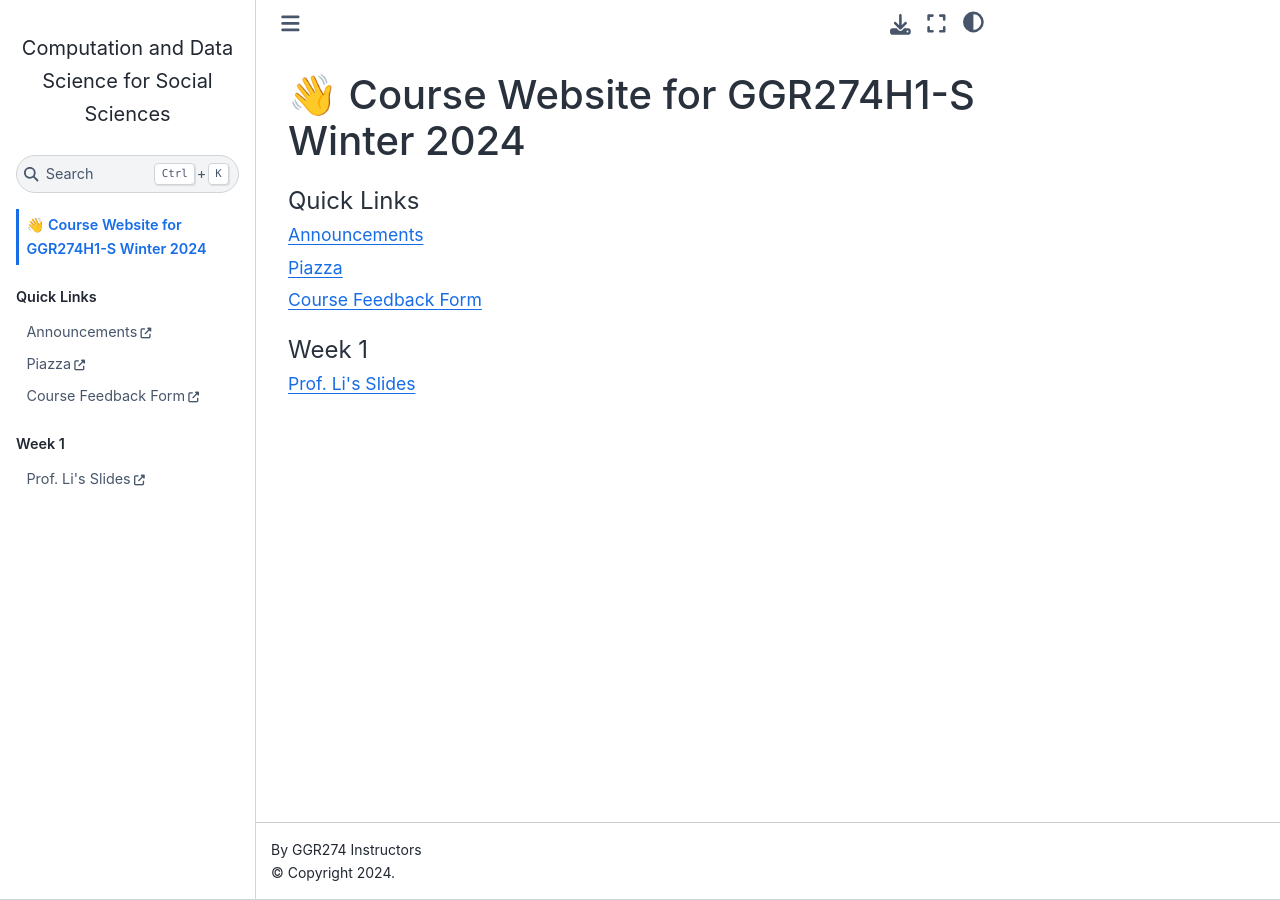
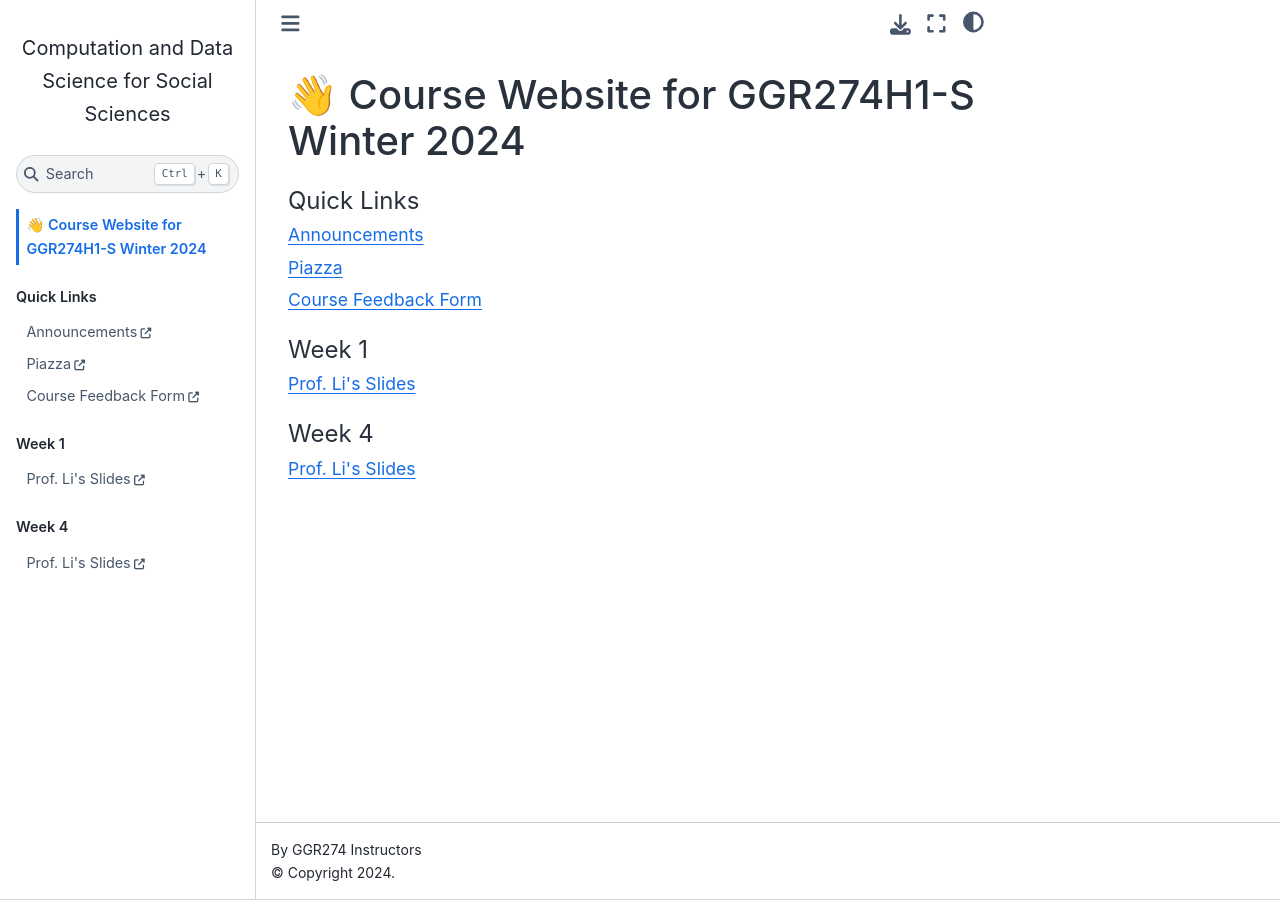
Before and after one commit to UofTCompDSci/ggr274-20241, a Jupyter Book: the page built from jupyter-book/index.md, in a window 1280 px wide. Built offline with Jupyter Book 1.0.4 settings and Sphinx 7.4.7 and the Sphinx Book theme 1.1.4, drawn with Linux system fonts in a browser that asks for light colours; pages that are not in the unit, such as notebooks, are missing from menus.

```diff
--- a/_toc.yml
+++ b/_toc.yml
@@ -60,6 +60,8 @@ parts:
       title: Homework 03 Notebook
   - caption: Week 4
     chapters:
+    - url: https://q.utoronto.ca/courses/338580/files?preview=30071956
+      title: Prof. Li's Slides
     - file: weekly-materials/week04/lecture/Class4_GGR274_MM.ipynb
       title: Prof. Moon's Notebook
     - file: weekly-materials/week04/lab/Lab_4.ipynb
```
